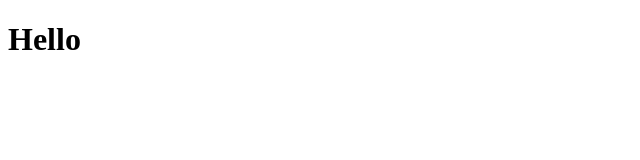
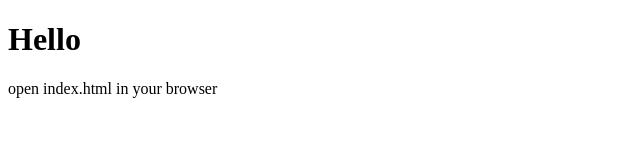
Before and after one commit to shahrukh131/Demo, a plain HTML site: page index.html in a window 1280 px wide. Shown: the whole page, without its empty margins (0-640 px from the left). Drawn offline with Linux system fonts and the light colour scheme.

Commit message:
updated index.html

```diff
--- a/index.html
+++ b/index.html
@@ -9,6 +9,7 @@
 
 <body>
     <h1>Hello</h1>
+    <p>open index.html in your browser</p>
 </body>
 
 </html>
```
